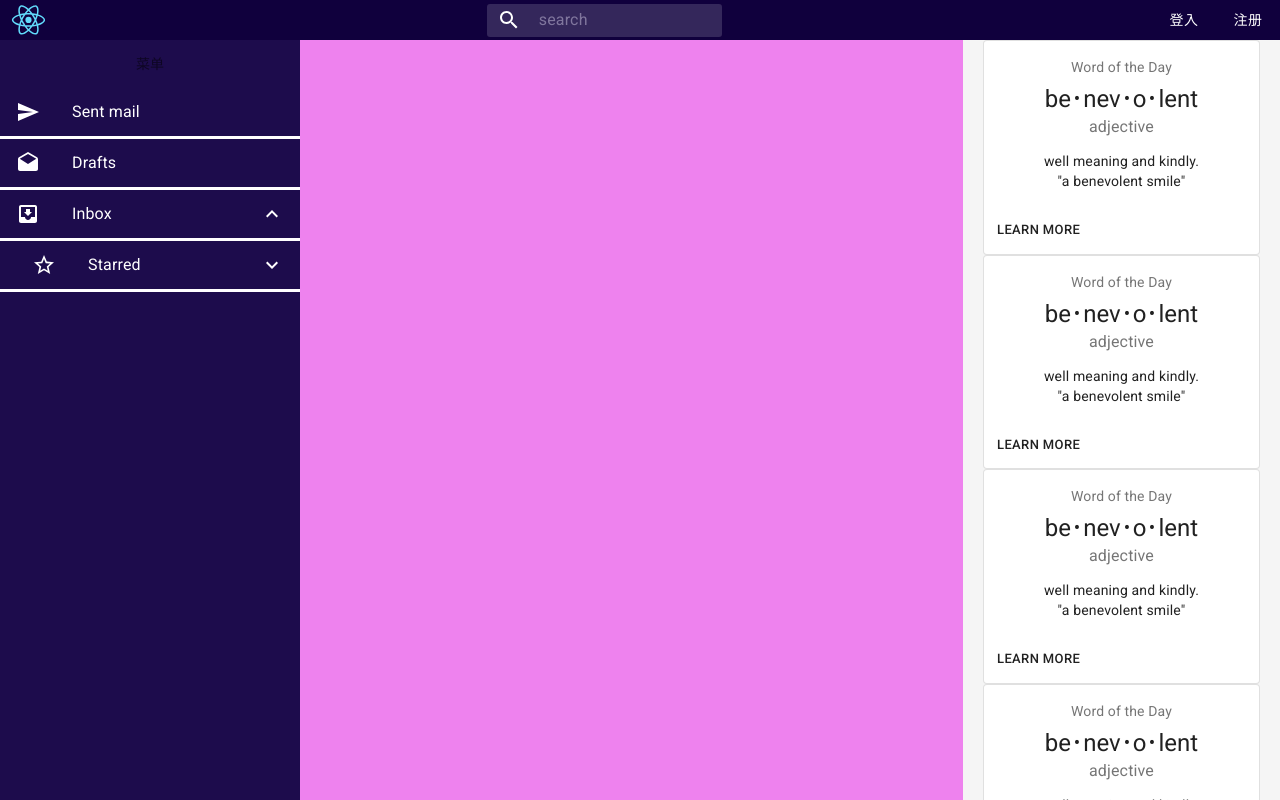
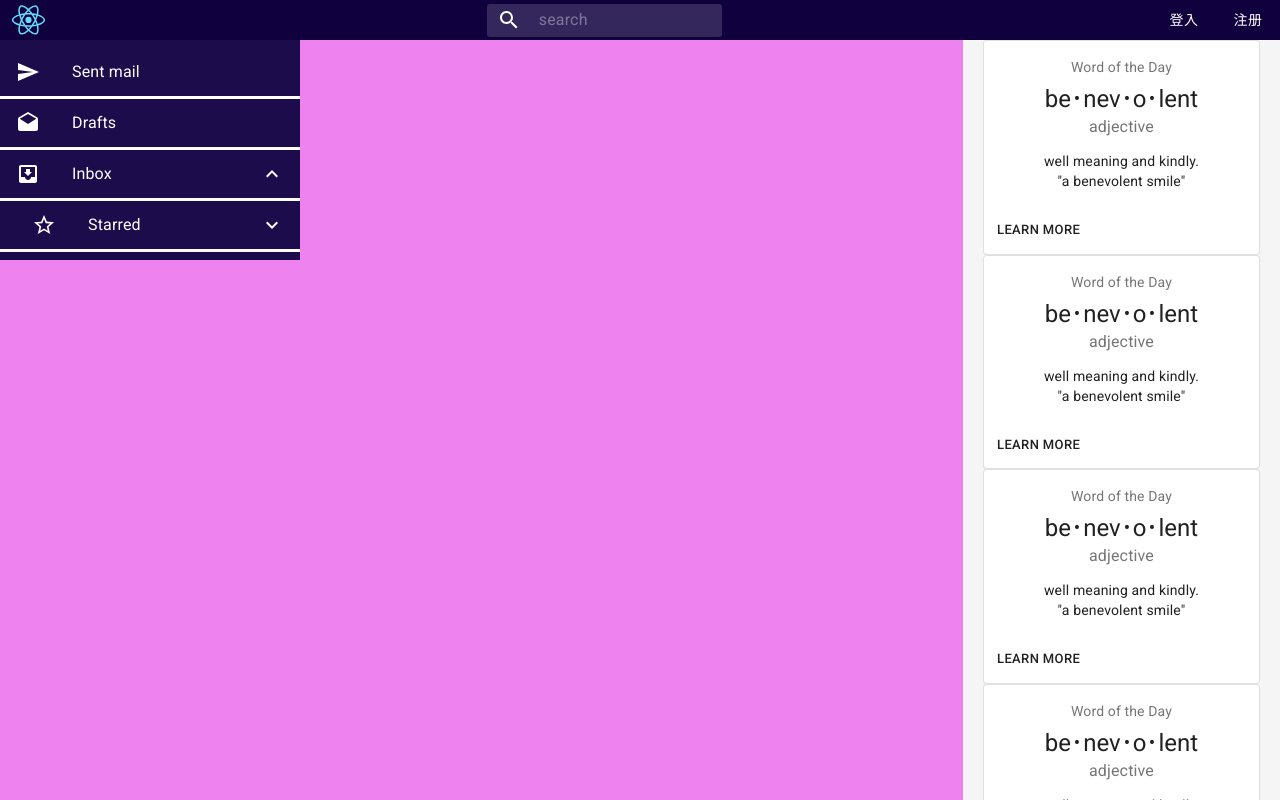
Before and after one commit to baian1/sell-things, a React (Create React App) app: page / in a window 1280 px wide. Shown: the top 800 px of the page. Built offline with nearby package versions, Linux system fonts and the light colour scheme.

Commit message:
菜单悬浮

```diff
--- a/src/component/Menu.tsx
+++ b/src/component/Menu.tsx
@@ -18,7 +18,8 @@ import { useCallback } from "react";
 const useStyles = makeStyles((theme) => ({
   root: {
     width: "300px",
-    flex: 1,
+    position: "sticky",
+    top: "0px",
     maxWidth: 360,
     backgroundColor: "#1d0c4c",
   },
@@ -180,7 +181,7 @@ const Menu: React.FC<{}> = () => {
         );
       });
     },
-    [changeOpen, classes.nested]
+    [changeOpen, classes.icon, classes.item, classes.nested, classes.text]
   );
 
   return (
@@ -193,11 +194,6 @@ const Menu: React.FC<{}> = () => {
       <List
         component="nav"
         aria-labelledby="nested-list-subheader"
-        subheader={
-          <ListSubheader component="div" id="nested-list-subheader">
-            菜单
-          </ListSubheader>
-        }
         className={classes.root}
       >
         {renderList(menuData)}
```
